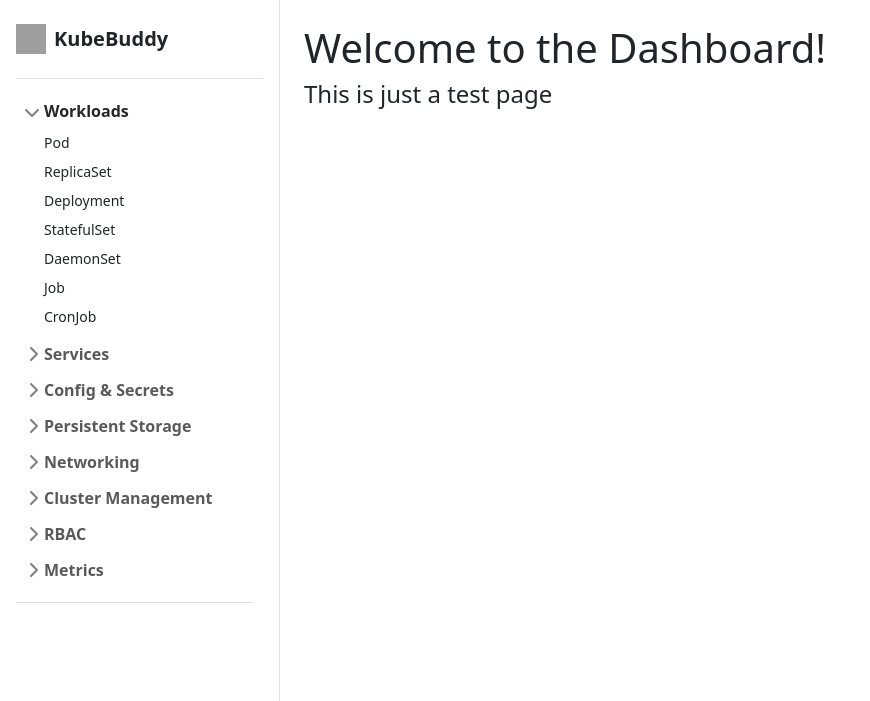
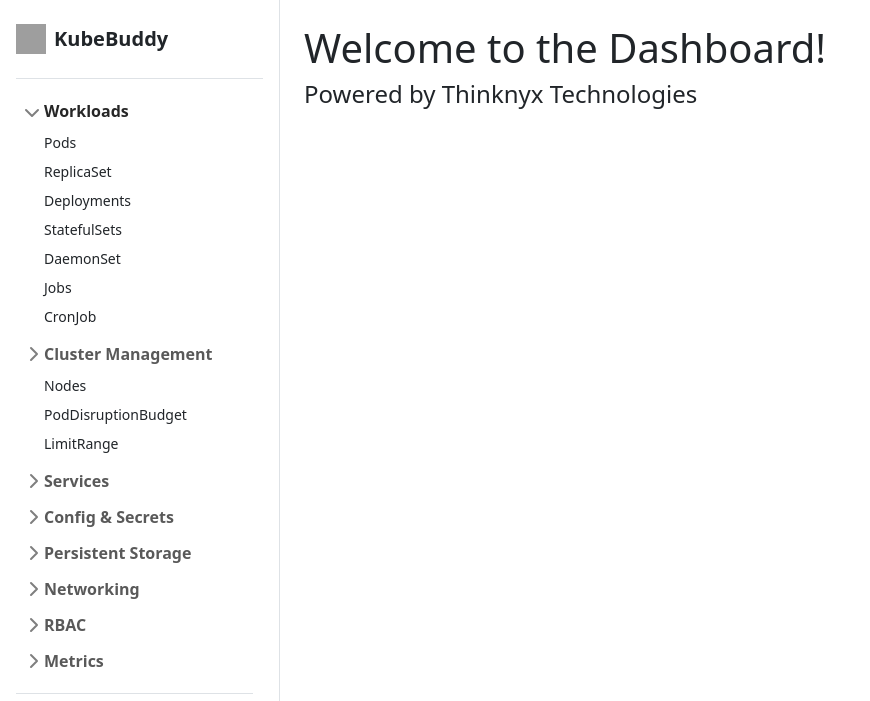
Before and after one commit to kubebuddy/kubebuddy, a Django app: page /dashboard/ in a window 1280 px wide. Shown: the top 701 px of the page, without its empty margins (0-870 px from the left). Run offline with Django 5.2, Linux system fonts and the light colour scheme; the visitor is signed in with stand-in values (Sample User, id 1); data that the repository does not hold is empty; grey boxes are pictures that could not be loaded.

Commit message:
Nodes and Pods pages intgrated with dashboard.

```diff
--- a/dashboard/urls.py
+++ b/dashboard/urls.py
@@ -1,6 +1,8 @@
 from django.urls import path
-from dashboard.views import dashboard
+from dashboard.views import dashboard, pods, nodes
 
 urlpatterns = [
     path('dashboard/', dashboard, name='dashboard'),
+    path('pods/', pods, name='pods'),
+    path('nodes/', nodes, name='nodes'),
 ]
--- a/dashboard/views.py
+++ b/dashboard/views.py
@@ -1,7 +1,18 @@
 from django.shortcuts import render
+from main.models import KubeConfig
+from .src import k8s_pods, k8s_nodes
 from django.contrib.auth.decorators import login_required
 
 # Create your views here.
 @login_required
 def dashboard(request):
+    print(KubeConfig.objects.all())
     return render(request, 'dashboard/dashboard.html')
+
+def pods(request):
+    pods, pc = k8s_pods.getpods()
+    return render(request, 'dashboard/pods.html', { "pods": pods, "pc": pc})
+
+def nodes(request):
+    nc, nodes = k8s_nodes.getnodes()
+    return render(request, 'dashboard/nodes.html', { "nodes": nodes, "nc": nc})
--- a/templates/dashboard/base.html
+++ b/templates/dashboard/base.html
@@ -23,7 +23,7 @@
 
     <!-- Sidebar -->
     <div class="sidebar flex-shrink-0 p-3 bg-white border-end" style="width: 280px;">
-      <a href="#" class="d-flex align-items-center pb-3 mb-3 link-dark text-decoration-none border-bottom">
+      <a href="/dashboard" class="d-flex align-items-center pb-3 mb-3 link-dark text-decoration-none border-bottom">
         <img src="https://cdn-icons-png.flaticon.com/512/11231/11231852.png" width="30" height="30" alt="KubeBuddy Logo">
         <span class="fs-5 p-2 fw-semibold">KubeBuddy</span>
       </a>
@@ -38,13 +38,27 @@
           </button>
           <div class="collapse show" id="workload-collapse">
             <ul class="btn-toggle-nav list-unstyled fw-normal pb-1 small">
-              <li><a href="#" class="link-dark rounded">Pod</a></li>
+              <li><a href="/pods" class="link-dark rounded">Pods</a></li>
               <li><a href="#" class="link-dark rounded">ReplicaSet</a></li>
-              <li><a href="#" class="link-dark rounded">Deployment</a></li>
-              <li><a href="#" class="link-dark rounded">StatefulSet</a></li>
+              <li><a href="#" class="link-dark rounded">Deployments</a></li>
+              <li><a href="#" class="link-dark rounded">StatefulSets</a></li>
               <li><a href="#" class="link-dark rounded">DaemonSet</a></li>
-              <li><a href="#" class="link-dark rounded">Job</a></li>
+              <li><a href="#" class="link-dark rounded">Jobs</a></li>
               <li><a href="#" class="link-dark rounded">CronJob</a></li>
+            </ul>
+          </div>
+        </li>
+
+        <!-- Cluster Management Section -->
+        <li class="mb-1">
+          <button class="btn btn-toggle align-items-center rounded collapsed" data-bs-toggle="collapse" data-bs-target="#cluster-mgmt-collapse" aria-expanded="false">
+            Cluster Management
+          </button>
+          <div class="collapse show" id="cluster-mgmt-collapse">
+            <ul class="btn-toggle-nav list-unstyled fw-normal pb-1 small">
+              <li><a href="/nodes" class="link-dark rounded">Nodes</a></li>
+              <li><a href="#" class="link-dark rounded">PodDisruptionBudget</a></li>
+              <li><a href="#" class="link-dark rounded">LimitRange</a></li>
             </ul>
           </div>
         </li>
@@ -70,8 +84,8 @@
           </button>
           <div class="collapse" id="config-secrets-collapse">
             <ul class="btn-toggle-nav list-unstyled fw-normal pb-1 small">
-              <li><a href="#" class="link-dark rounded">ConfigMap</a></li>
-              <li><a href="#" class="link-dark rounded">Secret</a></li>
+              <li><a href="#" class="link-dark rounded">ConfigMaps</a></li>
+              <li><a href="#" class="link-dark rounded">Secrets</a></li>
             </ul>
           </div>
         </li>
@@ -99,20 +113,6 @@
             <ul class="btn-toggle-nav list-unstyled fw-normal pb-1 small">
               <li><a href="#" class="link-dark rounded">Ingress</a></li>
               <li><a href="#" class="link-dark rounded">NetworkPolicy</a></li>
-            </ul>
-          </div>
-        </li>
-
-        <!-- Cluster Management Section -->
-        <li class="mb-1">
-          <button class="btn btn-toggle align-items-center rounded collapsed" data-bs-toggle="collapse" data-bs-target="#cluster-mgmt-collapse" aria-expanded="false">
-            Cluster Management
-          </button>
-          <div class="collapse" id="cluster-mgmt-collapse">
-            <ul class="btn-toggle-nav list-unstyled fw-normal pb-1 small">
-              <li><a href="#" class="link-dark rounded">Node</a></li>
-              <li><a href="#" class="link-dark rounded">PodDisruptionBudget</a></li>
-              <li><a href="#" class="link-dark rounded">LimitRange</a></li>
             </ul>
           </div>
         </li>
--- a/templates/dashboard/dashboard.html
+++ b/templates/dashboard/dashboard.html
@@ -5,5 +5,5 @@
 
 {% block content %}
   <h1>Welcome to the Dashboard!</h1>
-  <h4>This is just a test page</h4>
+  <h4>Powered by Thinknyx Technologies</h4>
 {% endblock %}
```
Also changed, not shown: main/models.py (+11 -4 lines).
